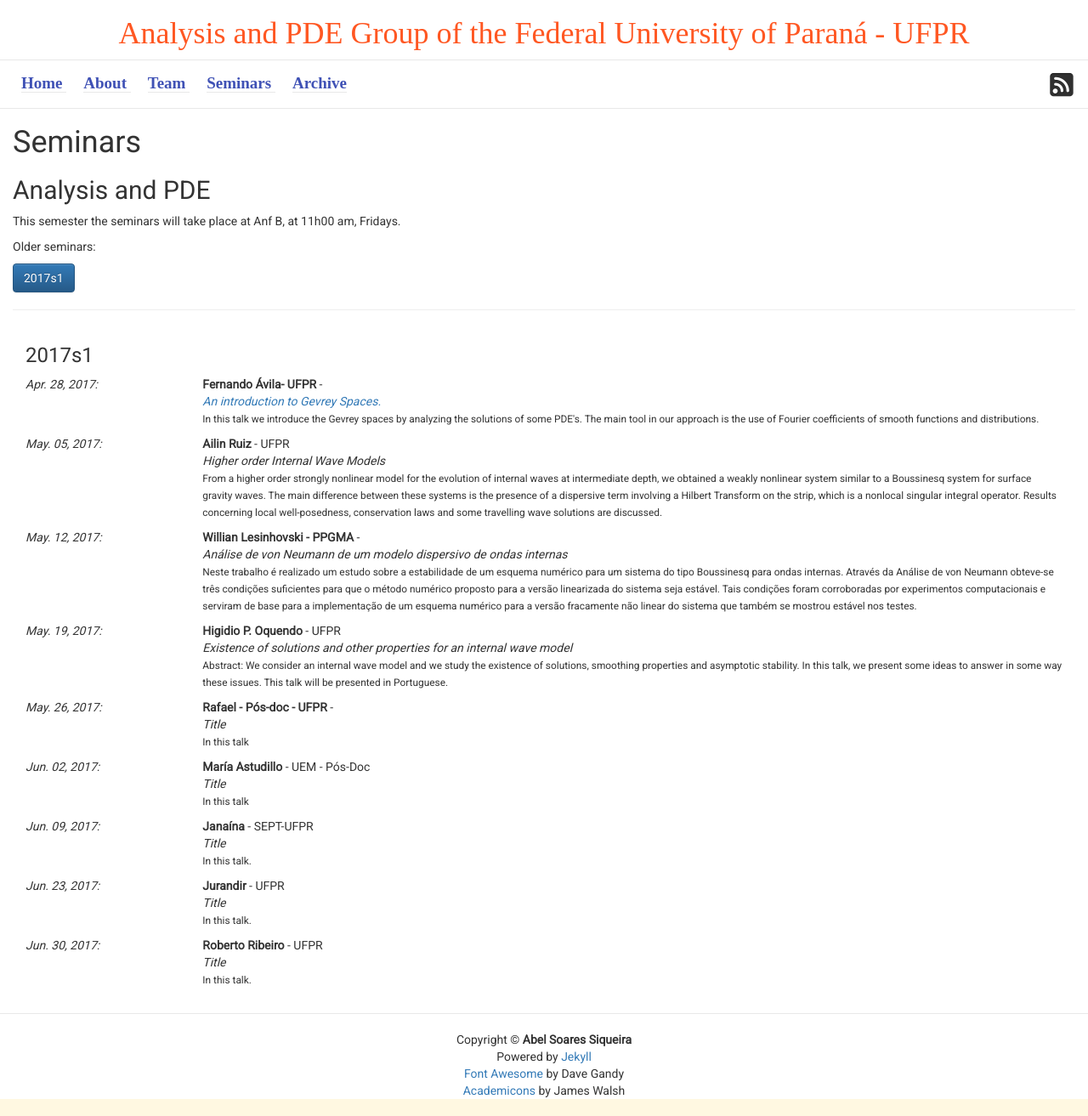
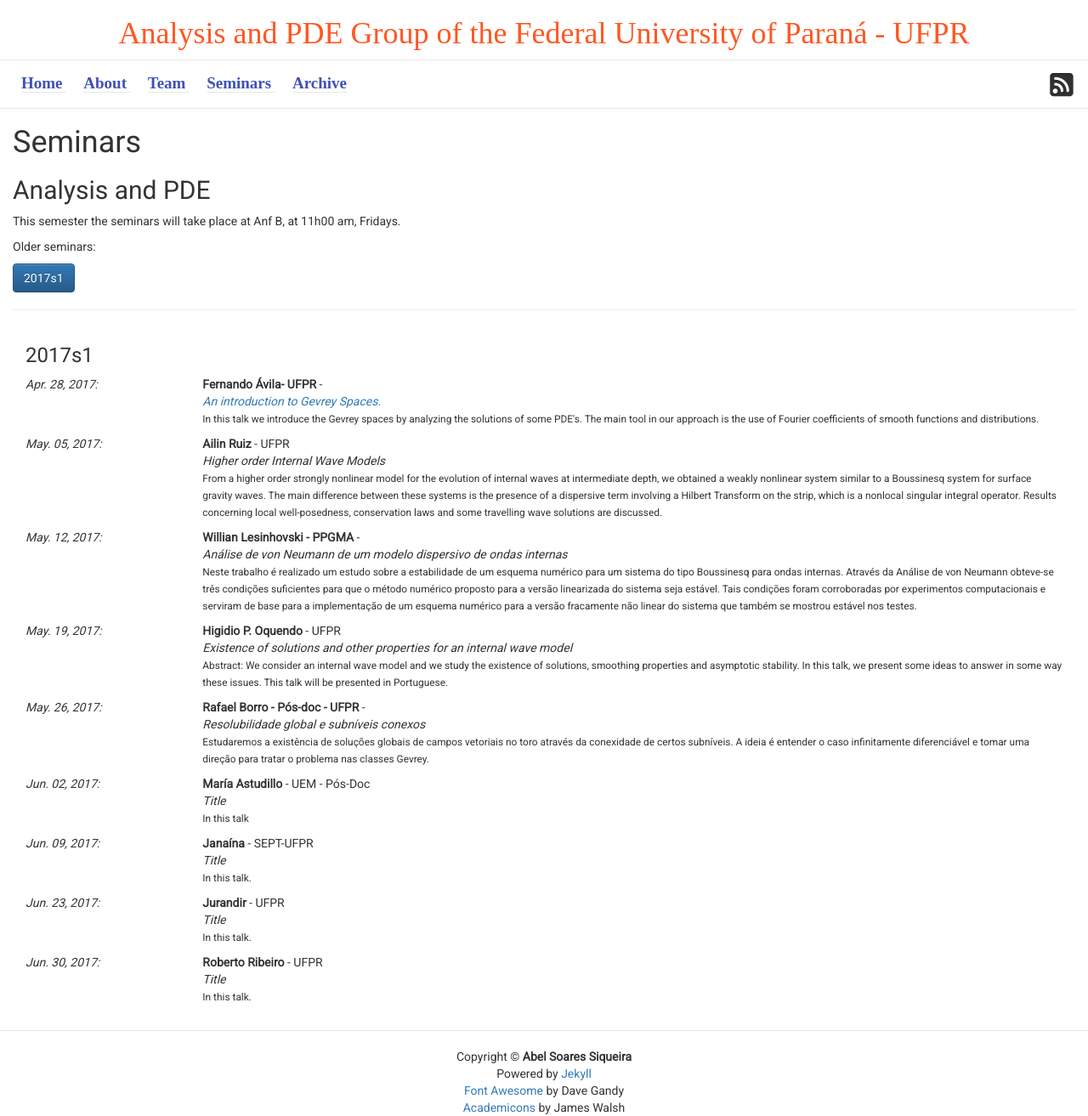
Before and after one commit to ufpr-pde/ufpr-opt.github.io, a Jekyll site: the page built from d_seminars.md, in a window 1280 px wide. Shown: the whole page at 85% size. Built offline with Jekyll 4.4.1, drawn with Linux system fonts in a browser that asks for light colours; some web fonts are replaced.

Commit message:
Update seminars.yml

```diff
--- a/_data/seminars.yml
+++ b/_data/seminars.yml
@@ -43,13 +43,14 @@
     This talk will be presented in Portuguese.
 
 
-- author: Rafael - Pós-doc - UFPR
+- author: Rafael Borro - Pós-doc - UFPR
   date: 2017-05-26
   semester: 2017s1
   affiliation:
-  title: Title
+  title: Resolubilidade global e subníveis conexos
   abstract: >
-    In this talk
+     Estudaremos a existência de soluções globais de campos vetoriais no toro através da conexidade de certos subníveis.
+     A ideia é entender o caso infinitamente diferenciável e tomar uma direção para tratar o problema nas classes Gevrey.
 
 - author: María Astudillo
   date: 2017-06-02
```
